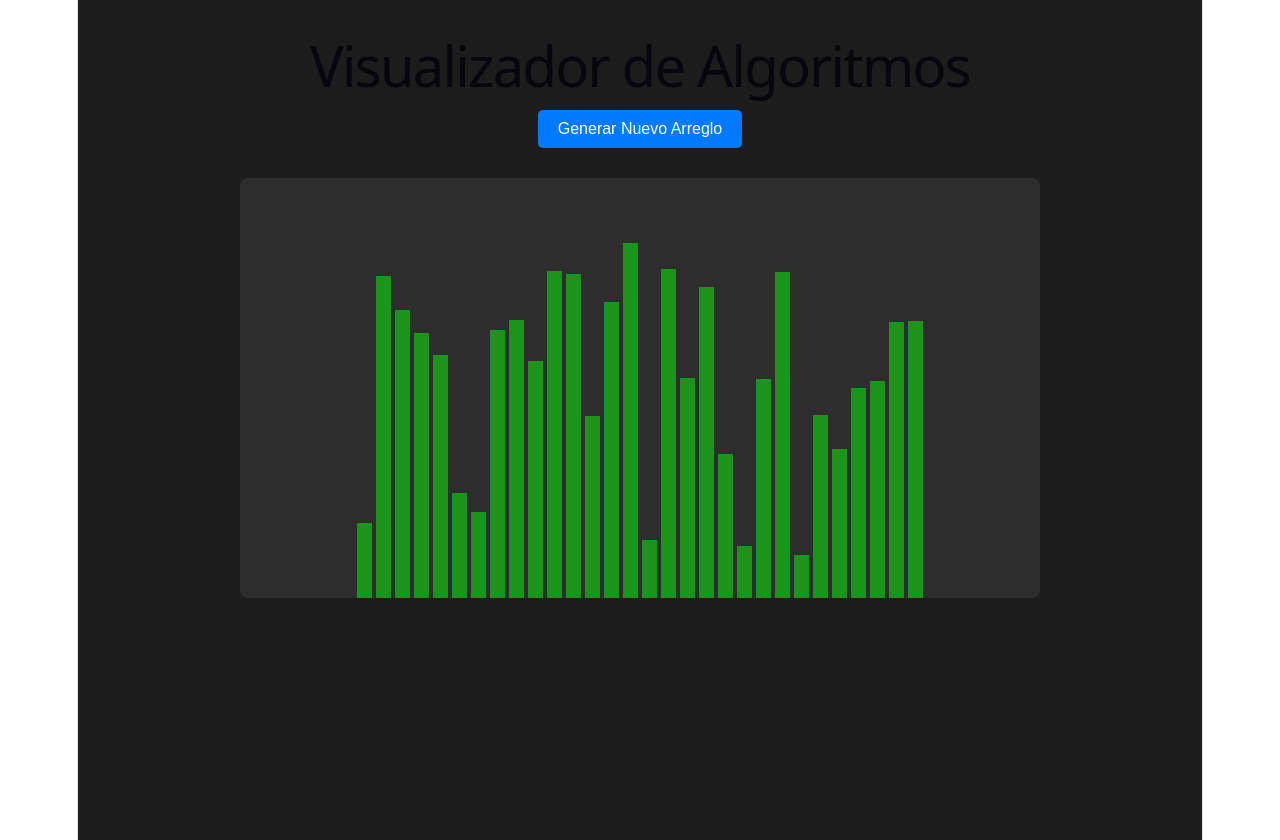
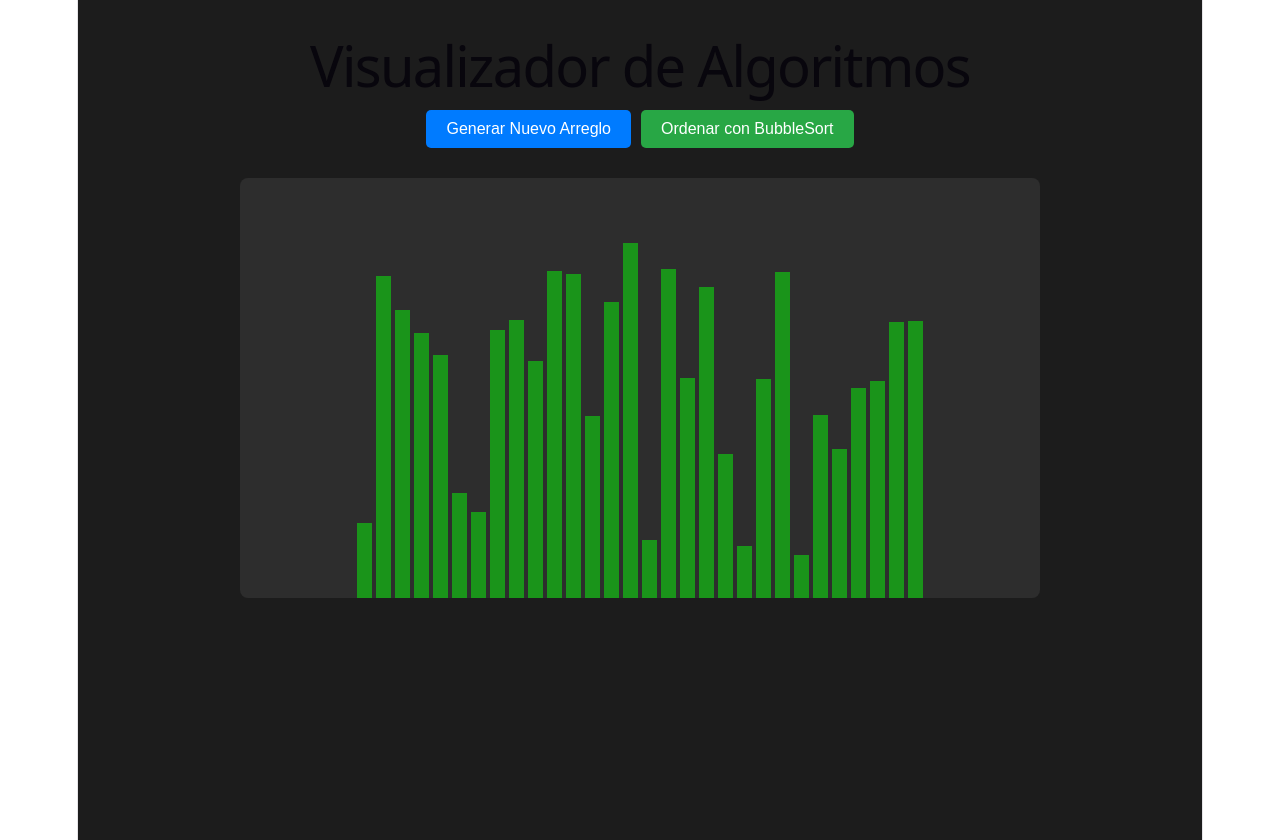
Before and after one commit to Y63431/Visualizador-de-Algoritmos, a React (Vite) app in the folder Visualizador-de-Algoritmos/: page / in a window 1280 px wide. Built offline with nearby package versions, Linux system fonts and the light colour scheme.

Commit message:
Se agrega control y visual para uso de bubbleSort y arreglo de error en algoritmo bubbleSort (largo-j-1 -> largo-i-1)

```diff
--- a/Visualizador-de-Algoritmos/src/App.jsx
+++ b/Visualizador-de-Algoritmos/src/App.jsx
@@ -1,30 +1,35 @@
 import { useState, useEffect } from 'react'
 import Visuales from './componentes/Visuales'
 import Controles from './componentes/Controles'
+import { bubbleSort } from './algoritmos/Sorteo'
 import './App.css'
 
 function App() {
-  const [array, setArray] = useState([])
-  const TAM_ARRAY = 30 // En el futuro será determinado por el usuario
+  const [array, setArray] = useState([]);
+  const TAM_ARRAY = 30; // En el futuro será determinado por el usuario
 
 
   const generarArray = () => {
-    const nArray = []
+    const nArray = [];
     for(let i = 0; i<TAM_ARRAY; i++){
-      nArray.push(Math.floor(Math.random() * 390) + 10)
+      nArray.push(Math.floor(Math.random() * 390) + 10);
     }
-    setArray(nArray)
+    setArray(nArray);
+  }
+
+  const controlBubbleSort = async () => {
+    await bubbleSort(array, setArray, );
   }
 
   useEffect(() => {
-    generarArray()
-    console.log("PRELIMINAR BUILD, WE'RE WORKING HARD HERE")},
+    generarArray();
+    console.log("PRELIMINAR BUILD, WE'RE WORKING HARD HERE");},
      []) // TAM_ARRAY deberá ser el segundo argumento en el futuro ^^
 
   return (
     <div className="app-container">
       <h1>Visualizador de Algoritmos</h1>
-      <Controles onGenerate={generarArray} />
+      <Controles onGenerate={generarArray} onBubbleSort={controlBubbleSort} />
       <Visuales array={array} />
     </div>
   )
--- a/Visualizador-de-Algoritmos/src/algoritmos/Sorteo.js
+++ b/Visualizador-de-Algoritmos/src/algoritmos/Sorteo.js
@@ -12,7 +12,7 @@ export const bubbleSort = async (array, setArray, tiempo = 50) => {
     let largo = nArray.length;
 
     for(let i = 0; i<largo-1; i++){
-        for(let j = 0; j<largo-1-j; j++){
+        for(let j = 0; j<largo-1-i; j++){
 
             if(nArray[j]>nArray[j+1]){
                 let temp = nArray[j];
--- a/Visualizador-de-Algoritmos/src/componentes/Controles.jsx
+++ b/Visualizador-de-Algoritmos/src/componentes/Controles.jsx
@@ -1,9 +1,11 @@
 import React from 'react'
 
-function Controles({onGenerate}){
+function Controles({onGenerate, onBubbleSort}){
     return (
         <div className="panel-controles">
-        <button onClick={onGenerate}>Generar Nuevo Arreglo</button>
+        <button onClick={onGenerate} style={{ marginRight: '10px' }}>Generar Nuevo Arreglo</button>
+        <button onClick={onBubbleSort}style={{ backgroundColor: '#28a745' }}
+        >Ordenar con BubbleSort</button>
         </div>
     )
 }
--- a/Visualizador-de-Algoritmos/src/componentes/Visuales.jsx
+++ b/Visualizador-de-Algoritmos/src/componentes/Visuales.jsx
@@ -1,7 +1,7 @@
 import React from 'react'
 
 function Visuales({array}) {
-    console.log("Arreglo recibido en el Visualizador:", array)
+    //console.log("Arreglo recibido en el Visualizador:", array)
     return (
         <div className="visuales-container">
         {array.map((valor, pos) => (
```
